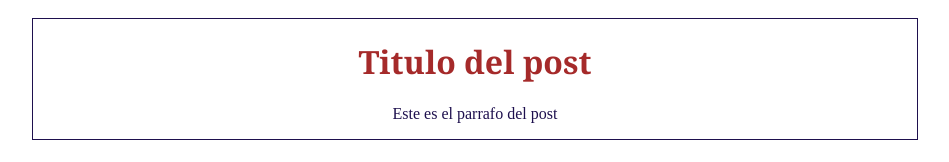
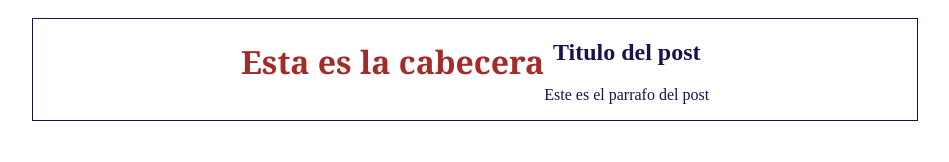
Before and after one commit to jhon95blanco/MyPrimerRepositoria, a plain HTML site: page index.html in a window 1280 px wide. Shown: the whole page, without its empty margins (165-1114 px from the left). Drawn offline with Linux system fonts and the light colour scheme.

Commit message:
Estructuracion de cabecera

```diff
--- a/index.html
+++ b/index.html
@@ -8,8 +8,11 @@
     </head>
     <body>
         <div id="container">
+            <div id="cabecera">
+                <h1>Esta es la cabecera</h1>
+            </div>
             <div id="post">
-                <h1>Titulo del post</h1>
+                <h2>Titulo del post</h2>
                 <p>Este es el parrafo del post</p>
             </div>
         </div>
```
